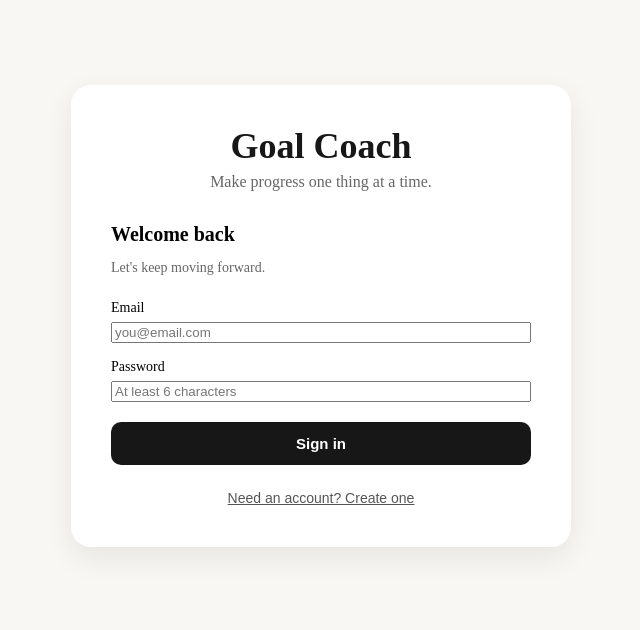
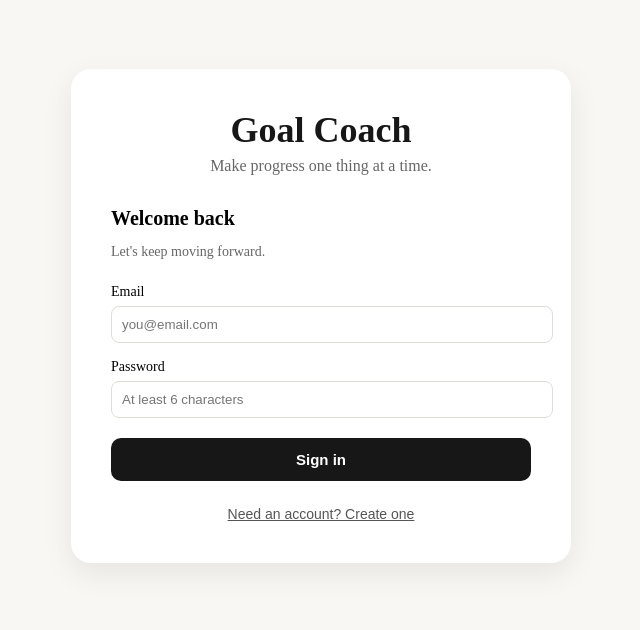
Before and after one commit to Nanciedee/goal-coach, a Next.js app: page /focus in a window 1280 px wide. Shown: the part 116-746 px from the top of the page, without its empty margins (319-959 px from the left). Built offline with nearby package versions, Linux system fonts and the light colour scheme; no server answers.

Commit message:
Update Auth.jsx

```diff
--- a/components/Auth.jsx
+++ b/components/Auth.jsx
@@ -1,8 +1,8 @@
 "use client"; // Required by Next.js for form submissions and state hooks
 
 import { useState } from 'react'
-import { createClient } from '../lib/supabase' // Updated to match your Next.js Supabase client wrapper
-import { Btn, DARK } from './ui' // Cleaner absolute path alias mapping
+import { createClient } from '../lib/supabase' // Safely points to root lib folder
+import { Btn, DARK } from './ui' // Clean sibling directory mapping
 
 export default function Auth() {
   const supabase = createClient() // Instantiate the client inside the component container
@@ -27,7 +27,6 @@ export default function Auth() {
     }
     setLoading(false)
   }
-
   return (
     <div style={{ minHeight: '100vh', background: '#f8f7f4', display: 'flex', alignItems: 'center', justifyContent: 'center', padding: 24 }}>
       <div style={{ width: '100%', maxWidth: 420, background: '#fff', padding: 40, borderRadius: 20, boxShadow: '0 10px 30px rgba(0,0,0,0.08)' }}>
@@ -43,14 +42,14 @@ export default function Auth() {
         </p>
 
         <form onSubmit={handleSubmit} style={{ display: 'flex', flexDirection: 'column', gap: 0 }}>
-          <label style={{ fontSize: 14, marginBottom: 6, fontWeight: 500 }}>Email</label>
+          <label style={{ display: 'block', fontSize: 14, marginBottom: 6, fontWeight: 500 }}>Email</label>
           <input type="email" value={email} required onChange={e => setEmail(e.target.value)}
-            placeholder="you@email.com" style={{ marginBottom: 16 }} />
+            placeholder="you@email.com" style={{ marginBottom: 16, width: '100%', padding: '10px', border: '1px solid #e0ddd8', borderRadius: 8, outline: 'none' }} />
 
-          <label style={{ fontSize: 14, marginBottom: 6, fontWeight: 500 }}>Password</label>
+          <label style={{ display: 'block', fontSize: 14, marginBottom: 6, fontWeight: 500 }}>Password</label>
           <input type="password" value={password} required minLength={6}
             onChange={e => setPassword(e.target.value)}
-            placeholder="At least 6 characters" style={{ marginBottom: 20 }} />
+            placeholder="At least 6 characters" style={{ marginBottom: 20, width: '100%', padding: '10px', border: '1px solid #e0ddd8', borderRadius: 8, outline: 'none' }} />
 
           {error   && <p style={{ fontSize: 13, color: '#dc2626', marginBottom: 12, lineHeight: 1.5 }}>{error}</p>}
           {message && <p style={{ fontSize: 13, color: GREEN, marginBottom: 12, lineHeight: 1.5 }}>{message}</p>}
```
